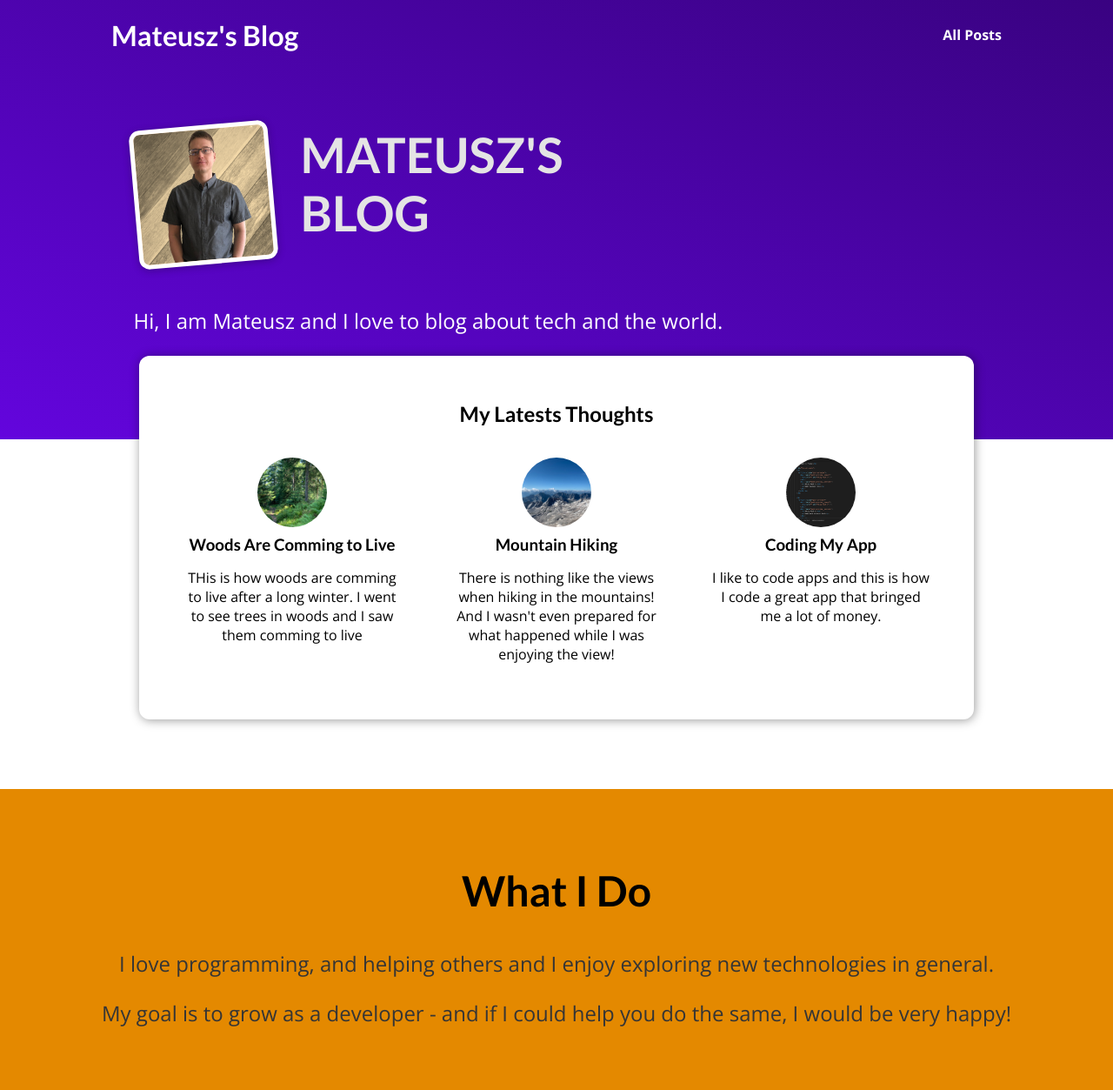
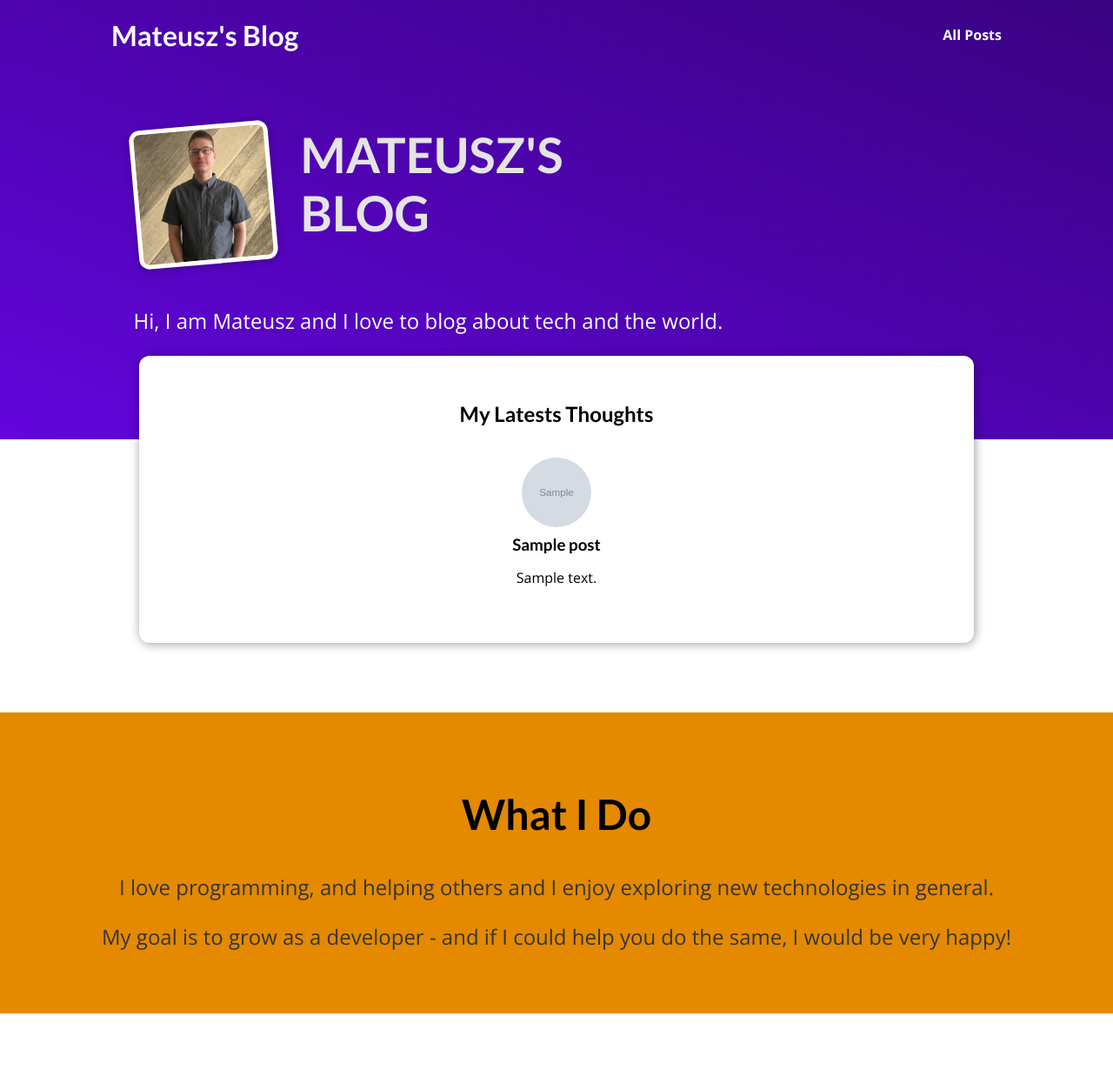
Before and after one commit to eccololo/djblog, a Django app: page / in a window 1280 px wide. Shown: the whole page at 87% size. After the commit the page ends 1165 px from the top, so only its background shows below. Run offline with Django 5.2, Linux system fonts and the light colour scheme; tables that the repository leaves empty hold one stand-in row (values such as "Sample post"); grey boxes marked "Sample" are stand-in pictures.

Commit message:
Fetch 3 recent posts from Post model and display them on home page.

```diff
--- a/blog/templates/blog/includes/post.html
+++ b/blog/templates/blog/includes/post.html
@@ -3,7 +3,7 @@
 <li>
     <article class="post">
         <a href="{% url 'post-details-page' post.slug %}">
-            <img src="{% static 'blog/images/'|add:post.image %}" alt="{{ post.title }}">
+            <img src="{% static 'blog/images/'|add:post.image_name %}" alt="{{ post.title }}">
             <div class="post__content">
                 <h3>{{ post.title }}</h3>
                 <p>
--- a/blog/views.py
+++ b/blog/views.py
@@ -1,82 +1,10 @@
 from django.shortcuts import render
 from datetime import date
+from .models import Post
 
 
 # Dumy data
-all_posts = [
-    {
-        'slug': 'hike-in-the-mountains',
-        'image': 'mountains.jpg',
-        'author': 'Mateusz',
-        'date': date(2021, 7, 21),
-        'title': 'Mountain Hiking',
-        'excerpt': "There is nothing like the views when hiking in the mountains! And I wasn't even prepared for what happened while I was enjoying the view!",
-        'content': """
-            Lorem, ipsum dolor sit amet consectetur adipisicing elit. Fuga placeat
-            necessitatibus ipsam deleniti ducimus laborum assumenda. Placeat, mollitia!
-            Officiis consequuntur facere tempora nisi quaerat at perspiciatis mollitia
-            quia! Architecto, aliquid?
-
-            Lorem, ipsum dolor sit amet consectetur adipisicing elit. Fuga placeat
-            necessitatibus ipsam deleniti ducimus laborum assumenda. Placeat, mollitia!
-            Officiis consequuntur facere tempora nisi quaerat at perspiciatis mollitia
-            quia! Architecto, aliquid?
-
-            Lorem, ipsum dolor sit amet consectetur adipisicing elit. Fuga placeat
-            necessitatibus ipsam deleniti ducimus laborum assumenda. Placeat, mollitia!
-            Officiis consequuntur facere tempora nisi quaerat at perspiciatis mollitia
-            quia! Architecto, aliquid?
-        """
-    },
-     {
-        'slug': 'coding-in-the-skys',
-        'image': 'coding.jpg',
-        'author': 'Alextrasza',
-        'date': date(2023, 5, 18),
-        'title': 'Coding My App',
-        'excerpt': "I like to code apps and this is how I code a great app that bringed me a lot of money.",
-        'content': """
-            Lorem, ipsum dolor sit amet consectetur adipisicing elit. Fuga placeat
-            necessitatibus ipsam deleniti ducimus laborum assumenda. Placeat, mollitia!
-            Officiis consequuntur facere tempora nisi quaerat at perspiciatis mollitia
-            quia! Architecto, aliquid?
-
-            Lorem, ipsum dolor sit amet consectetur adipisicing elit. Fuga placeat
-            necessitatibus ipsam deleniti ducimus laborum assumenda. Placeat, mollitia!
-            Officiis consequuntur facere tempora nisi quaerat at perspiciatis mollitia
-            quia! Architecto, aliquid?
-
-            Lorem, ipsum dolor sit amet consectetur adipisicing elit. Fuga placeat
-            necessitatibus ipsam deleniti ducimus laborum assumenda. Placeat, mollitia!
-            Officiis consequuntur facere tempora nisi quaerat at perspiciatis mollitia
-            quia! Architecto, aliquid?
-        """
-    },
-     {
-        'slug': 'woods-and-trees',
-        'image': 'woods.jpg',
-        'author': 'Jerry',
-        'date': date(2020, 4, 25),
-        'title': 'Woods Are Comming to Live',
-        'excerpt': "THis is how woods are comming to live after a long winter. I went to see trees in woods and I saw them comming to live",
-        'content': """
-            Lorem, ipsum dolor sit amet consectetur adipisicing elit. Fuga placeat
-            necessitatibus ipsam deleniti ducimus laborum assumenda. Placeat, mollitia!
-            Officiis consequuntur facere tempora nisi quaerat at perspiciatis mollitia
-            quia! Architecto, aliquid?
-
-            Lorem, ipsum dolor sit amet consectetur adipisicing elit. Fuga placeat
-            necessitatibus ipsam deleniti ducimus laborum assumenda. Placeat, mollitia!
-            Officiis consequuntur facere tempora nisi quaerat at perspiciatis mollitia
-            quia! Architecto, aliquid?
-
-            Lorem, ipsum dolor sit amet consectetur adipisicing elit. Fuga placeat
-            necessitatibus ipsam deleniti ducimus laborum assumenda. Placeat, mollitia!
-            Officiis consequuntur facere tempora nisi quaerat at perspiciatis mollitia
-            quia! Architecto, aliquid?
-        """
-    }
-]
+all_posts = []
 
 
 def get_date(post):
@@ -84,8 +12,7 @@ def get_date(post):
 
 def starting_page(request):
     """View for view all posts list page."""
-    sorted_posts = sorted(all_posts, key=get_date)
-    latest_posts = sorted_posts[-3:]
+    latest_posts = Post.objects.all().order_by("-date")[:3]
     context = {
         "posts": latest_posts
     }
```
Also changed, not shown: blog/admin.py (+11 -1 lines).
